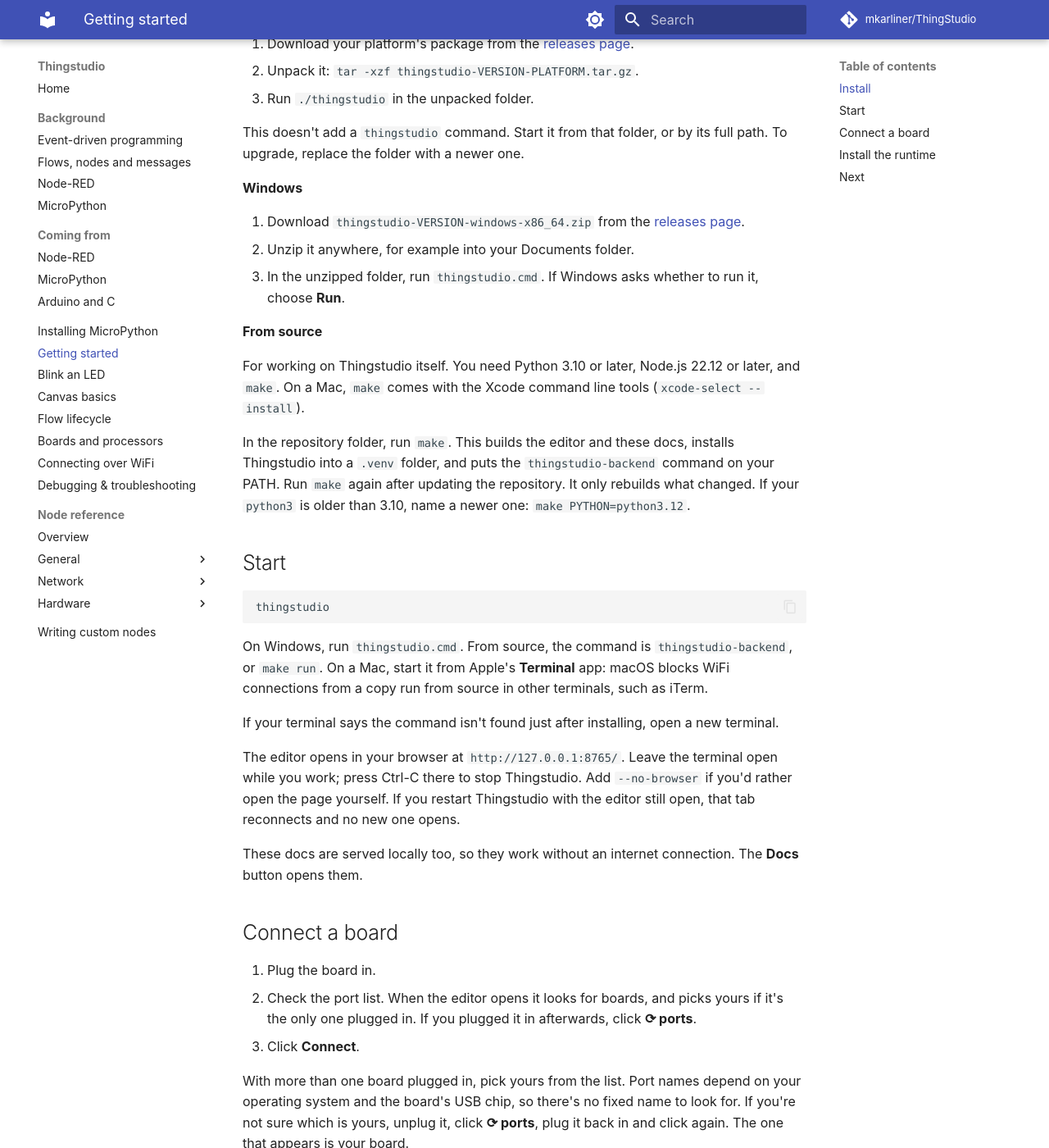
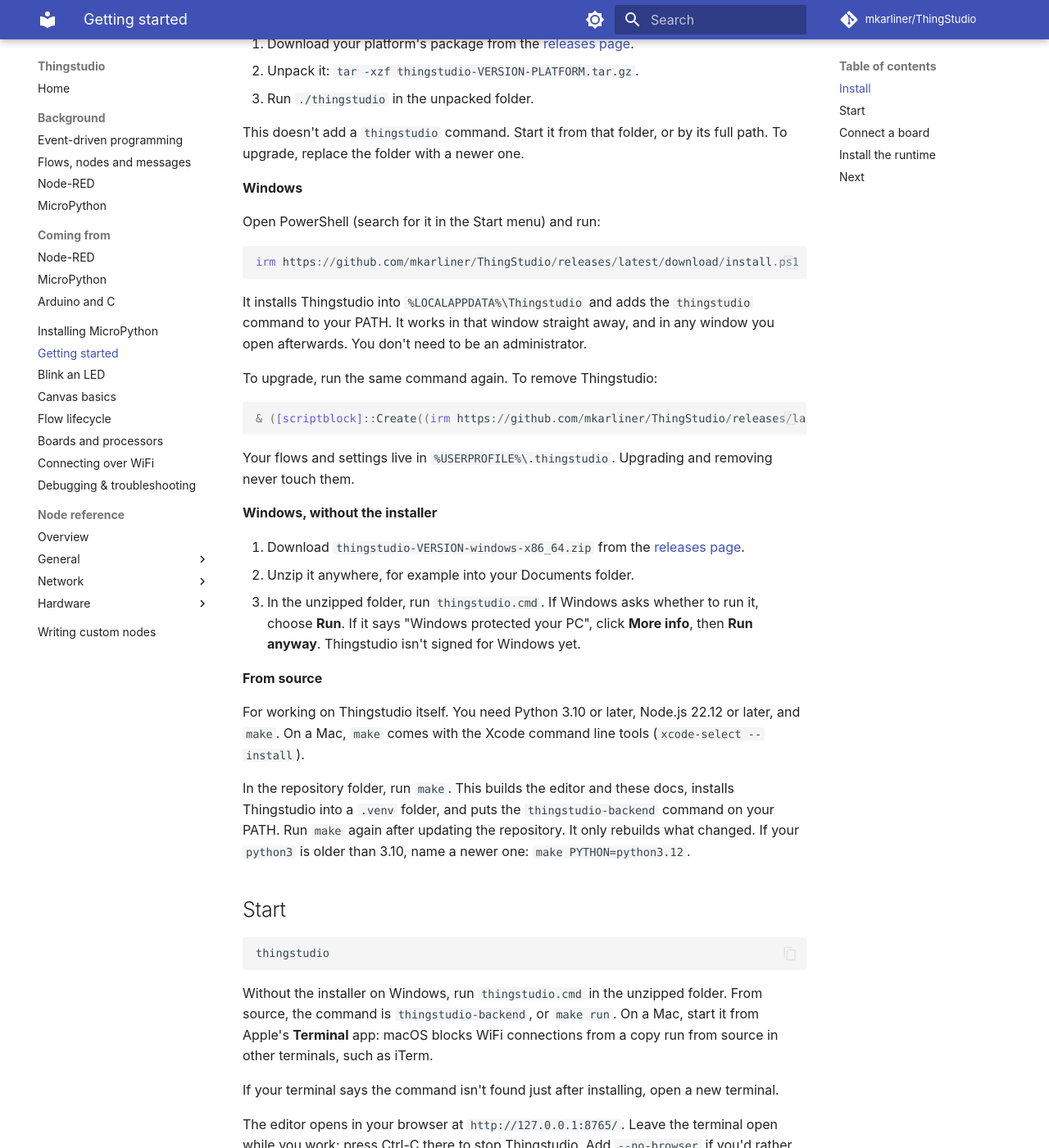
Before and after one commit to mkarliner/ThingStudio, an MkDocs documentation site: the page built from docs/user-guide/getting-started.md, in a window 1280 px wide and 1400 px high, scrolled down 1361 px. Shown: the whole window at 82% size. Built offline with MkDocs 1.6.1 and Material for MkDocs 9.7.7, drawn with Linux system fonts in a browser that asks for light colours; comment, search, counter and statistics services are not loaded.

Commit message:
Windows installer: irm .../install.ps1 | iex
packaging/install.ps1, the PowerShell counterpart of install.sh: downloads the
Windows bundle from a release, checks it against SHA256SUMS, installs per user
into %LOCALAPPDATA%\Thingstudio (no admin), puts a thingstudio.cmd shim in bin
and bin on the user PATH, keeps the replaced version for one upgrade, and
-Uninstall removes it (keeping %USERPROFILE%\.thingstudio). Windows PowerShell
5.1 and PowerShell 7; never exits the caller's window when piped into iex.

Tests (packaging/test/install-ps1.tests.ps1) run on Linux pwsh with the
Windows-only steps stood in. The CI changes that run them, a real Windows
install test and the release upload are a patch for Mike (workflow files).

install.sh from Git Bash points at the PowerShell command. Docs: Getting
started's Windows section, README, packaging briefing and decisions.

Co-Authored-By: Claude Opus 5.5 <noreply@anthropic.com>
Claude-Session: https://claude.ai/code/session_01SryST6BQwbzwtrycftFzcN

````diff
--- a/docs/user-guide/getting-started.md
+++ b/docs/user-guide/getting-started.md
@@ -50,9 +50,30 @@ This doesn't add a `thingstudio` command. Start it from that folder, or by its f
 
 **Windows**
 
+Open PowerShell (search for it in the Start menu) and run:
+
+```powershell
+irm https://github.com/mkarliner/ThingStudio/releases/latest/download/install.ps1 | iex
+```
+
+It installs Thingstudio into `%LOCALAPPDATA%\Thingstudio` and adds the `thingstudio` command to your PATH. It
+works in that window straight away, and in any window you open afterwards. You don't need to be an
+administrator.
+
+To upgrade, run the same command again. To remove Thingstudio:
+
+```powershell
+& ([scriptblock]::Create((irm https://github.com/mkarliner/ThingStudio/releases/latest/download/install.ps1))) -Uninstall
+```
+
+Your flows and settings live in `%USERPROFILE%\.thingstudio`. Upgrading and removing never touch them.
+
+**Windows, without the installer**
+
 1. Download `thingstudio-VERSION-windows-x86_64.zip` from the [releases page](https://github.com/mkarliner/ThingStudio/releases/latest).
 2. Unzip it anywhere, for example into your Documents folder.
-3. In the unzipped folder, run `thingstudio.cmd`. If Windows asks whether to run it, choose **Run**.
+3. In the unzipped folder, run `thingstudio.cmd`. If Windows asks whether to run it, choose **Run**. If it says
+   "Windows protected your PC", click **More info**, then **Run anyway**. Thingstudio isn't signed for Windows yet.
 
 **From source**
 
@@ -66,7 +87,7 @@ In the repository folder, run `make`. This builds the editor and these docs, ins
 thingstudio
 ```
 
-On Windows, run `thingstudio.cmd`. From source, the command is `thingstudio-backend`, or `make run`. On a Mac, start it from Apple's **Terminal** app: macOS blocks WiFi connections from a copy run from source in other terminals, such as iTerm.
+Without the installer on Windows, run `thingstudio.cmd` in the unzipped folder. From source, the command is `thingstudio-backend`, or `make run`. On a Mac, start it from Apple's **Terminal** app: macOS blocks WiFi connections from a copy run from source in other terminals, such as iTerm.
 
 If your terminal says the command isn't found just after installing, open a new terminal.
 
````
Also changed, not shown: README.md (+11 -5 lines), docs/working-notes/decisions.md (+1 -1 lines), docs/working-notes/decisions/packaging.md (+4 -0 lines), docs/working-notes/packaging-install-routes-briefing.md (+39 -2 lines), 3 other files.
